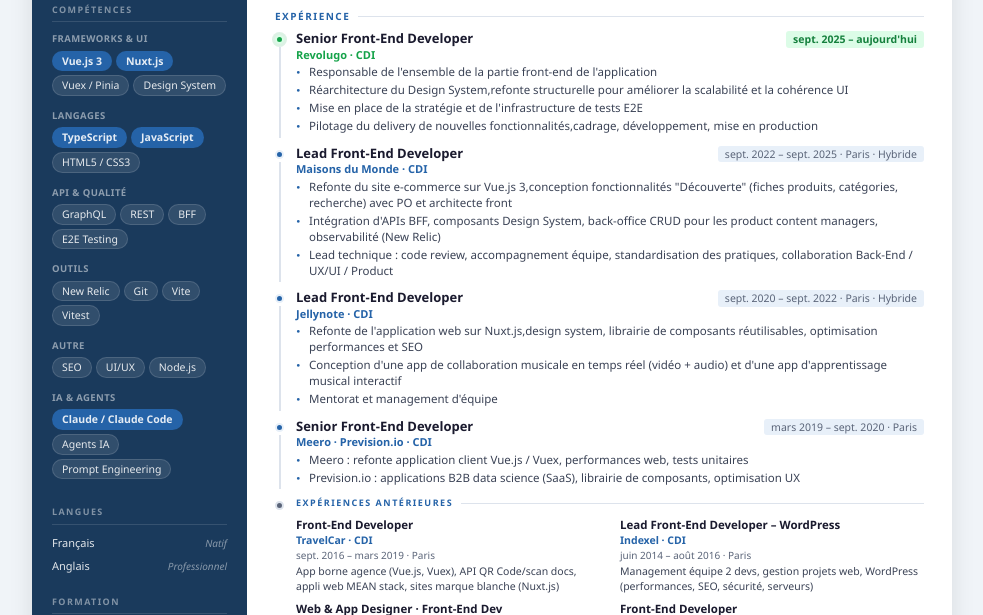
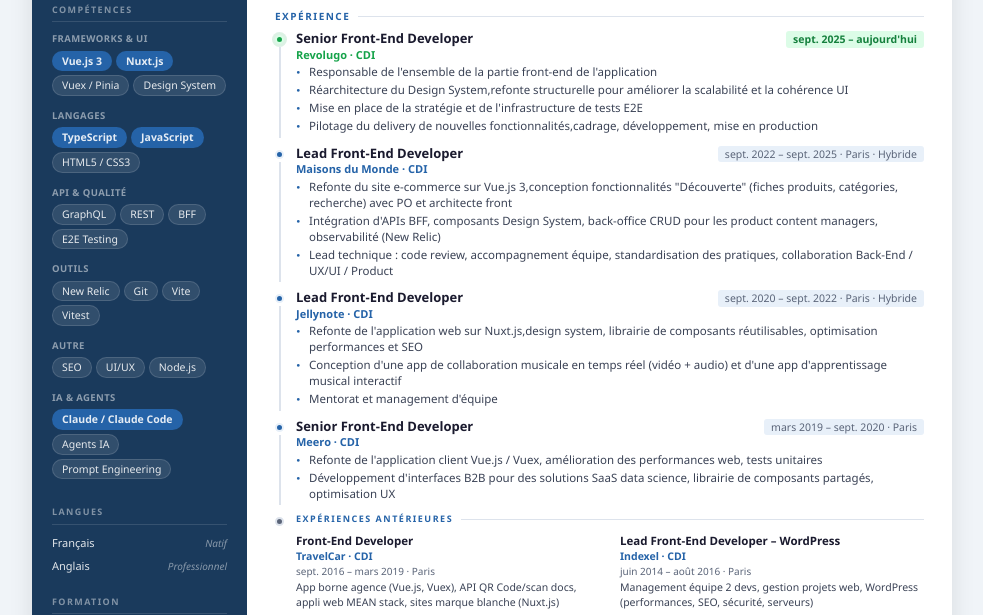
Before and after one commit to MichaelTessier/cv, a plain HTML site: page index.html in a window 1280 px wide. Shown: the part 159-774 px from the top of the page, without its empty margins (148-1131 px from the left). Drawn offline with Linux system fonts and the light colour scheme.

Commit message:
Simplify to Meero only, extend dates, blend descriptions

```diff
--- a/index.html
+++ b/index.html
@@ -513,14 +513,14 @@
           <div class="exp-header">
             <div>
               <div class="exp-title">Senior Front-End Developer</div>
-              <div class="exp-company">Meero · Prevision.io · CDI</div>
+              <div class="exp-company">Meero · CDI</div>
             </div>
             <div class="exp-date">mars 2019 – sept. 2020 · Paris</div>
           </div>
           <div class="exp-body">
             <ul>
-              <li>Meero : refonte application client Vue.js / Vuex, performances web, tests unitaires</li>
-              <li>Prevision.io : applications B2B data science (SaaS), librairie de composants, optimisation UX</li>
+              <li>Refonte de l'application client Vue.js / Vuex, amélioration des performances web, tests unitaires</li>
+              <li>Développement d'interfaces B2B pour des solutions SaaS data science, librairie de composants partagés, optimisation UX</li>
             </ul>
           </div>
         </div>
```
